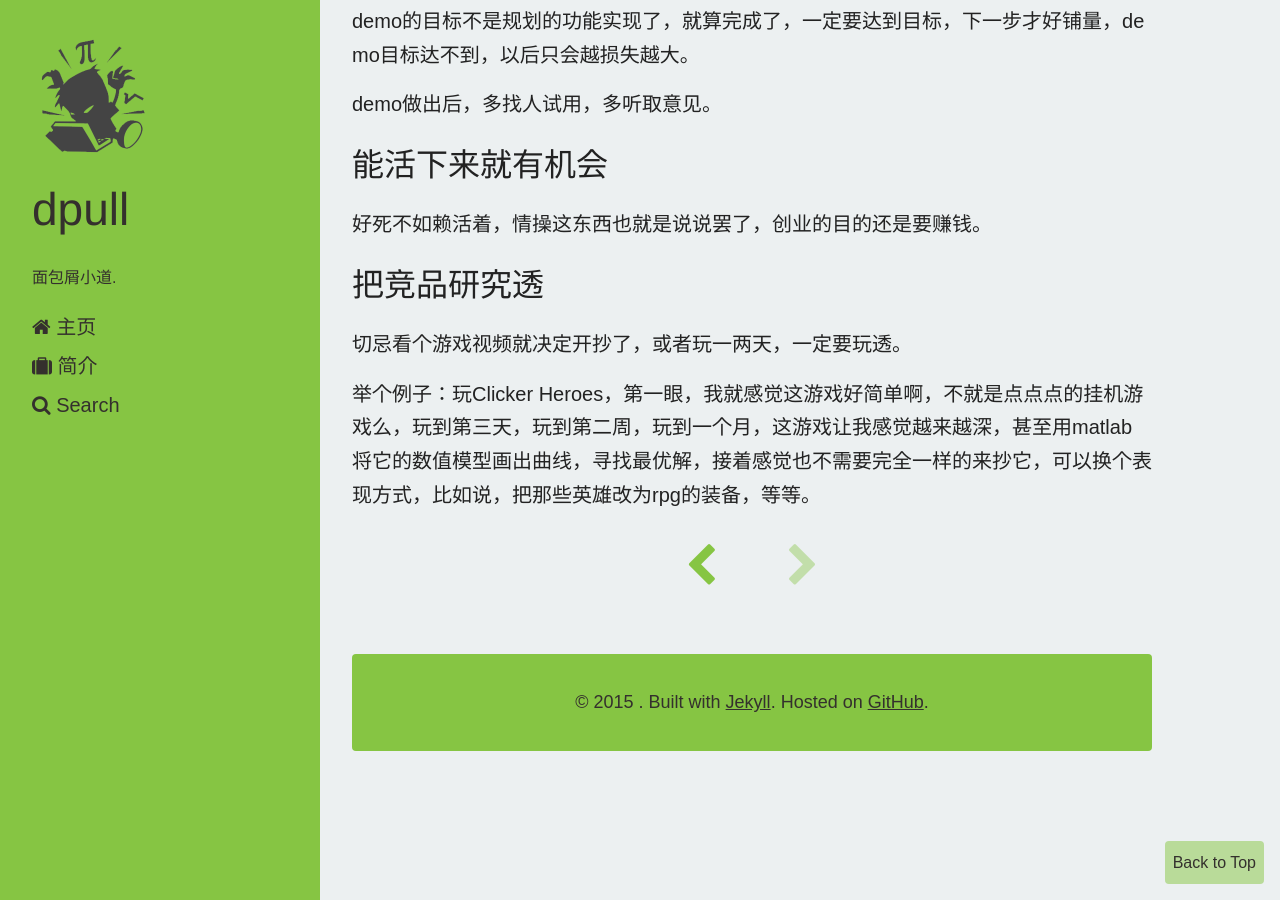
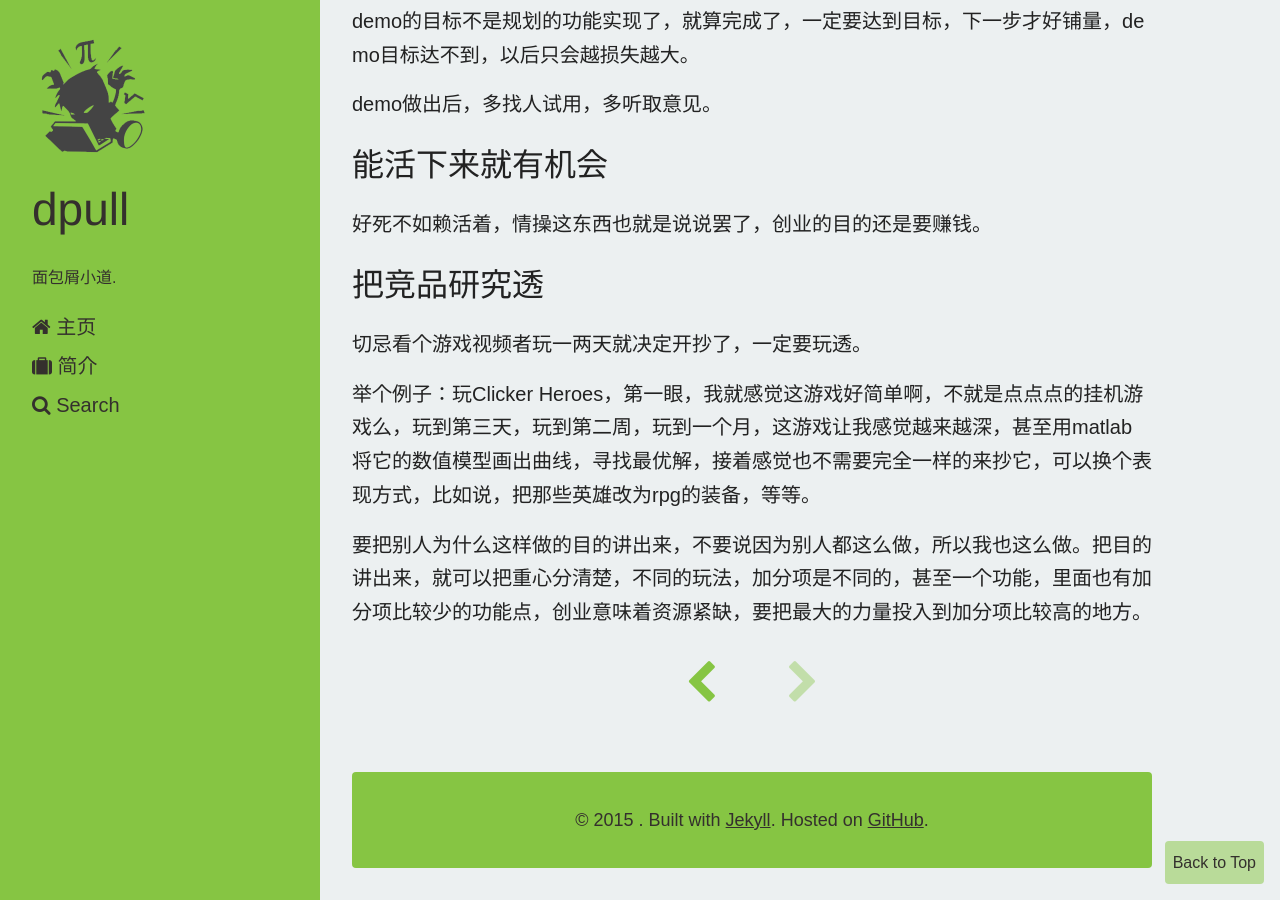
Before and after one commit to dpull/dpull.github.io, a Jekyll site: the page built from _posts/program/2015-08-08-entrepreneurship_summary.md, in a window 1280 px wide and 900 px high, scrolled down 712 px. Built offline with Jekyll 4.4.1, drawn with Linux system fonts in a browser that asks for light colours; nearby versions of some CDN libraries; Markdown is read by kramdown in place of the engine named in the settings; comment, search, counter and statistics services are not loaded.

Commit message:
继续补充

```diff
--- a/_posts/program/2015-08-08-entrepreneurship_summary.md
+++ b/_posts/program/2015-08-08-entrepreneurship_summary.md
@@ -25,6 +25,8 @@ demo做出后，多找人试用，多听取意见。
 好死不如赖活着，情操这东西也就是说说罢了，创业的目的还是要赚钱。
 
 ## 把竞品研究透 ##
-切忌看个游戏视频就决定开抄了，或者玩一两天，一定要玩透。
+切忌看个游戏视频者玩一两天就决定开抄了，一定要玩透。
 
 举个例子：玩Clicker Heroes，第一眼，我就感觉这游戏好简单啊，不就是点点点的挂机游戏么，玩到第三天，玩到第二周，玩到一个月，这游戏让我感觉越来越深，甚至用matlab将它的数值模型画出曲线，寻找最优解，接着感觉也不需要完全一样的来抄它，可以换个表现方式，比如说，把那些英雄改为rpg的装备，等等。
+
+要把别人为什么这样做的目的讲出来，不要说因为别人都这么做，所以我也这么做。把目的讲出来，就可以把重心分清楚，不同的玩法，加分项是不同的，甚至一个功能，里面也有加分项比较少的功能点，创业意味着资源紧缺，要把最大的力量投入到加分项比较高的地方。
```
